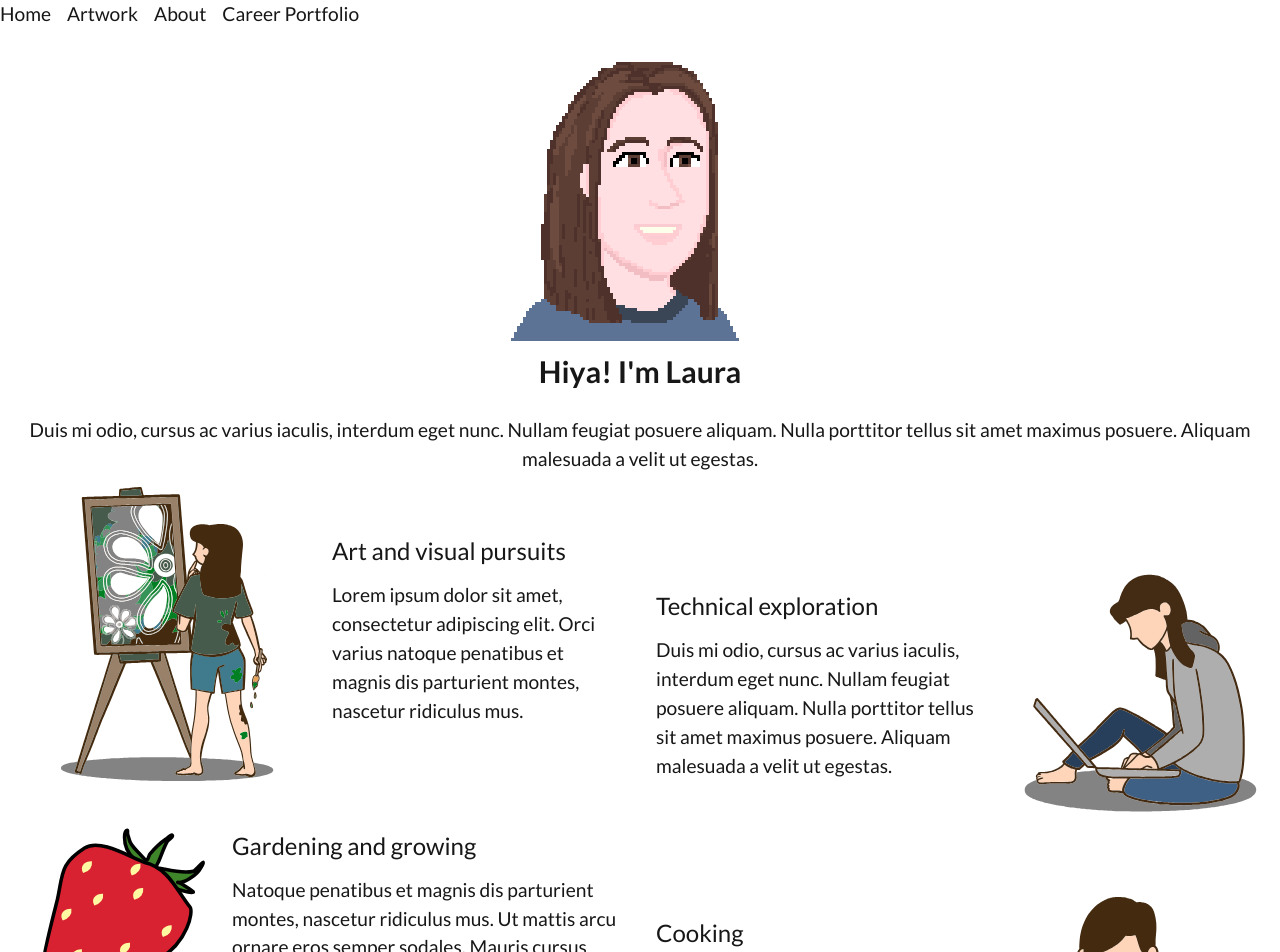
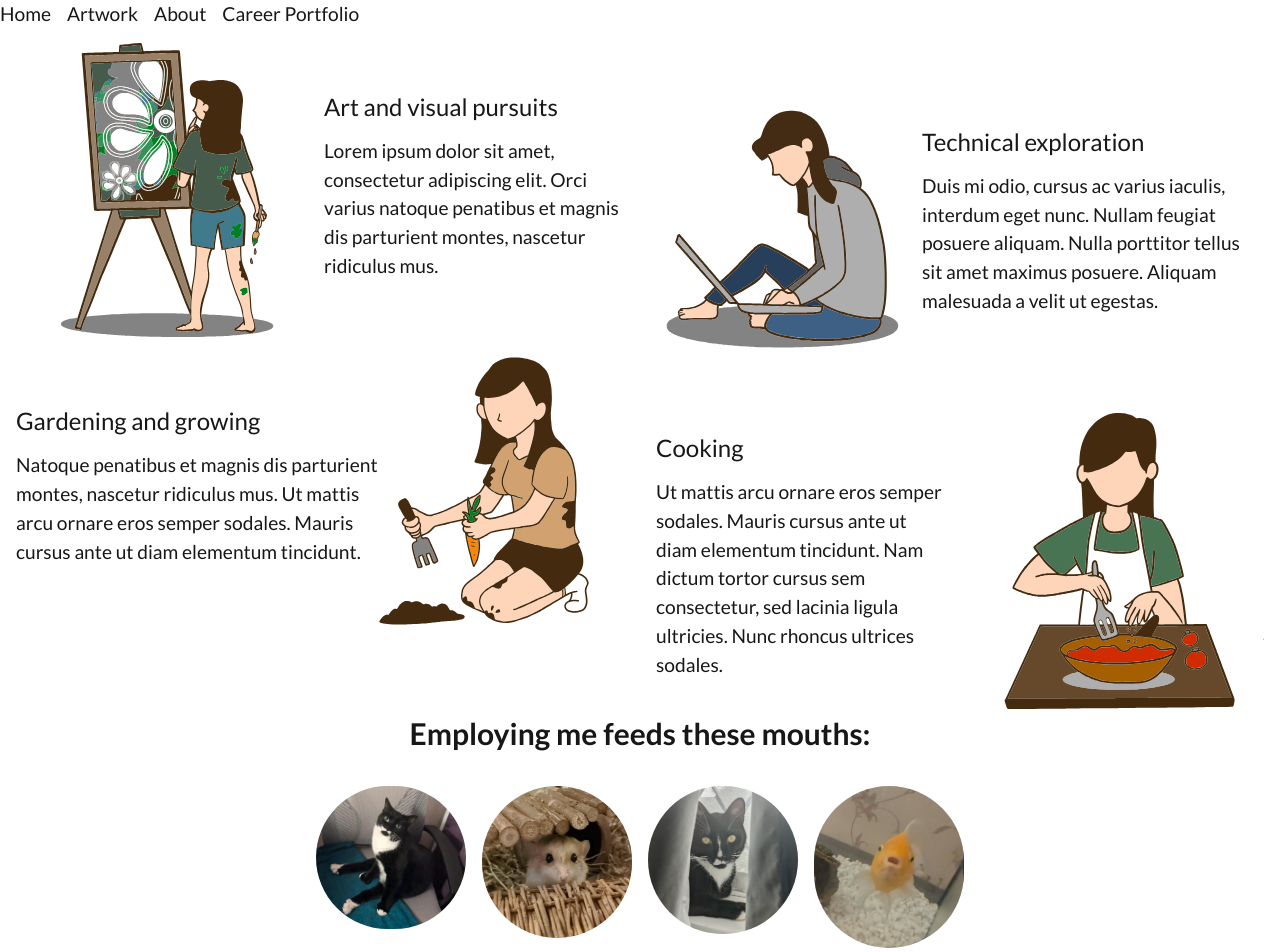
Before and after one commit to ShinyVerse/personal-site-creative, a Next.js app: page /about in a window 1280 px wide. Shown: the top 952 px of the page. Built offline with nearby package versions, Linux system fonts and the light colour scheme.

Commit message:
about sorting

```diff
--- a/src/app/about/page.tsx
+++ b/src/app/about/page.tsx
@@ -6,9 +6,9 @@ const aboutPageStyles = tv({
   slots: {
     root: "grid px-2 sm:px-4 max-w-8xl mx-auto",
     leftSection: "grid gap-8 lg:grid-cols-2 items-start",
-    leftSectionInner: "flex flex-col lg:flex-row gap-4 items-center",
+    leftSectionInner: "flex flex-col lg:flex-row gap-2 items-center",
     rightSection:
-      "flex flex-col lg:flex-row gap-4 items-center mt-0 lg:mt-[80px]",
+      "flex flex-col lg:flex-row gap-4 items-center mt-0 lg:mt-[60px]",
   },
 });
 
@@ -22,7 +22,7 @@ export default function AboutPage() {
   return (
     <main className={styles.root()}>
       {/* Top Section */}
-      <section className="grid place-items-center text-center gap-2">
+      {/* <section className="grid place-items-center text-center gap-2">
         <Image
           src="/pixMe.svg"
           alt="An illustration of me"
@@ -35,7 +35,7 @@ export default function AboutPage() {
           feugiat posuere aliquam. Nulla porttitor tellus sit amet maximus
           posuere. Aliquam malesuada a velit ut egestas.
         </p>
-      </section>
+      </section> */}
 
       {/* Middle Section */}
       <section className={styles.leftSection()}>
@@ -57,14 +57,7 @@ export default function AboutPage() {
         </div>
 
         <div className={styles.rightSection()}>
-          <Image
-            src="/coding.svg"
-            alt="An illustration of a girl coding"
-            width={250}
-            height={250}
-            className="lg:order-last"
-          />
-          <div>
+          <div className="lg:order-last">
             <h3>Technical exploration</h3>
             <p>
               Duis mi odio, cursus ac varius iaculis, interdum eget nunc. Nullam
@@ -72,18 +65,18 @@ export default function AboutPage() {
               posuere. Aliquam malesuada a velit ut egestas.
             </p>
           </div>
+          <Image
+            src="/coding.svg"
+            alt="An illustration of a girl coding"
+            width={250}
+            height={250}
+          />
         </div>
       </section>
 
       <section className={styles.leftSection()}>
         <div className={styles.leftSectionInner()}>
-          <Image
-            src="/strawberry.svg"
-            alt="Strawberry"
-            width={200}
-            height={200}
-          />
-          <div>
+          <div className="mr-[-60px]">
             <h3>Gardening and growing</h3>
             <p>
               Natoque penatibus et magnis dis parturient montes, nascetur
@@ -91,6 +84,12 @@ export default function AboutPage() {
               cursus ante ut diam elementum tincidunt.
             </p>
           </div>
+          <Image
+            src="/gardening.svg"
+            alt="An illustration of a girl gardening"
+            width={280}
+            height={280}
+          />
         </div>
 
         <div className={styles.rightSection()}>
```
Also changed, not shown: public/gardening.svg (added), public/strawberry.svg (deleted).
